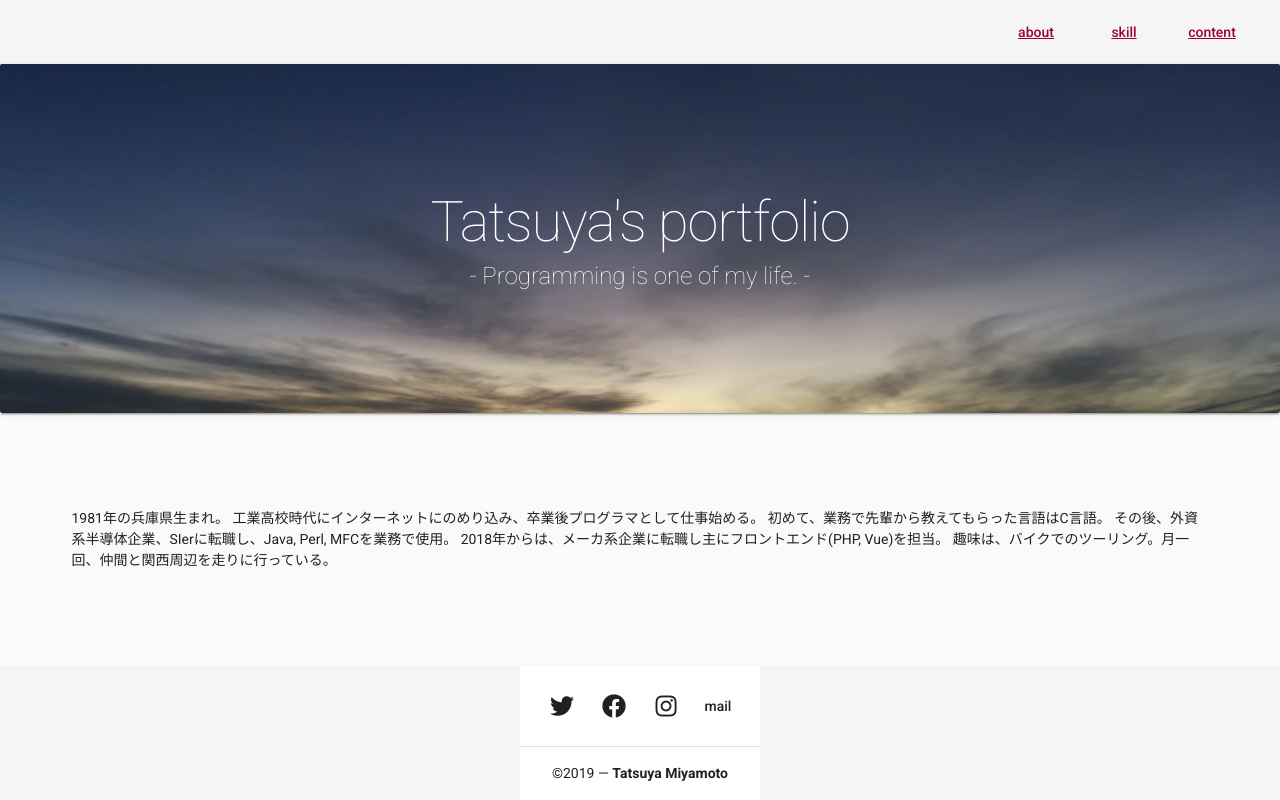
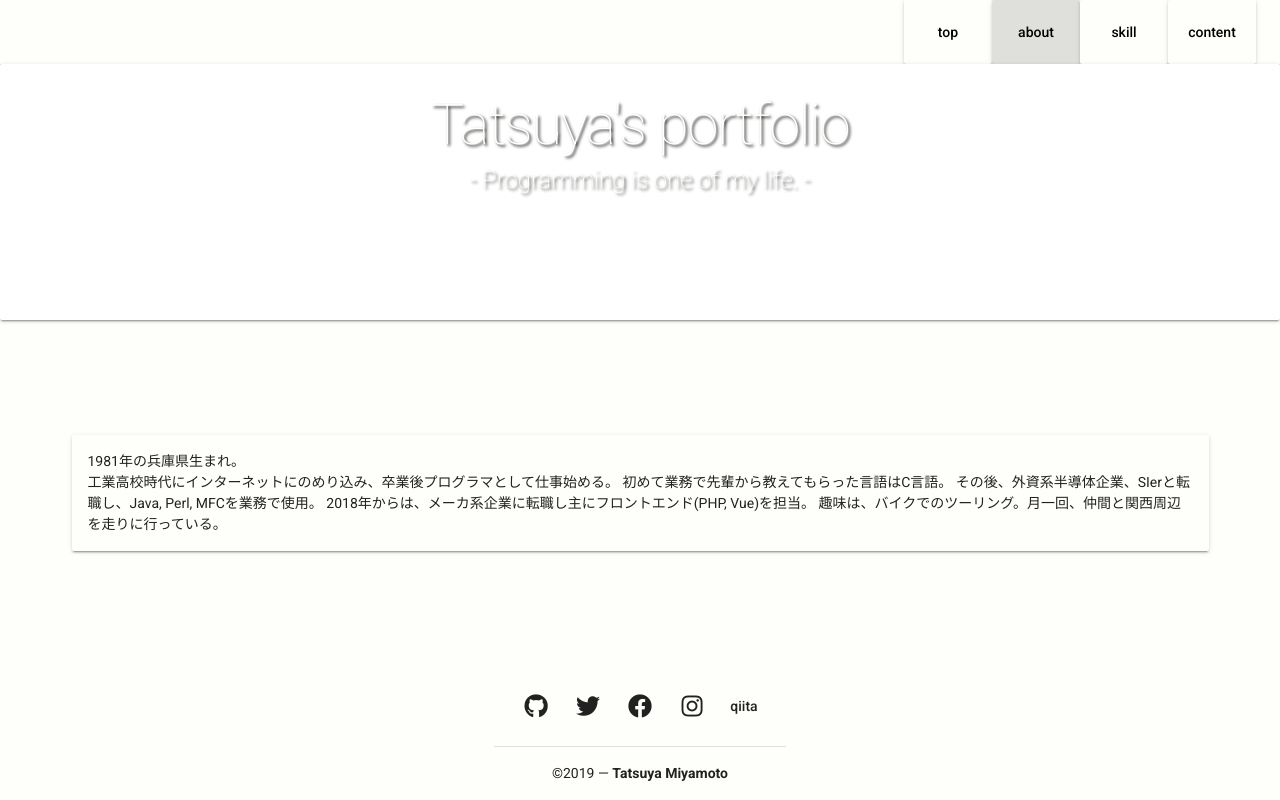
Before and after one commit to hondasports/mysite, a Vue app: page /about in a window 1280 px wide. Built offline with nearby package versions, Linux system fonts and the light colour scheme.

Commit message:
changed theme colors.

```diff
--- a/src/App.vue
+++ b/src/App.vue
@@ -1,11 +1,12 @@
 <template>
-  <v-app>
-    <v-toolbar>
+  <v-app class="primary">
+    <v-toolbar class="primary" flud>
       <v-spacer></v-spacer>
       <v-toolbar-items>
-        <v-btn flat flud><router-link to="/about">about</router-link></v-btn>
-        <v-btn flat><router-link to="/skill">skill</router-link></v-btn>
-        <v-btn flat><router-link to="/content">content</router-link></v-btn>
+        <v-btn to="/" class="primary black--text">top</v-btn>
+        <v-btn to="/about" class="primary black--text">about</v-btn>
+        <v-btn to="/skill" class="primary black--text">skill</v-btn>
+        <v-btn to="/content" class="primary black--text">content</v-btn>
       </v-toolbar-items>
     </v-toolbar>
     <top/>
--- a/src/plugins/vuetify.js
+++ b/src/plugins/vuetify.js
@@ -11,9 +11,9 @@ Vue.use(Vuetify, {
         current: 'ja'
     },
     theme: {
-        primary: '#9b0038',
-        secondary: '#71031a',
-        accent: '#630019',
-        error: '#660115'
-      }
+        primary: '#FEFEFA',
+        secondary: '#DDD8D9',
+        mainaccent: '#D55A2E',
+        subaccent: '#E16565'
+    }
 })
--- a/src/views/About.vue
+++ b/src/views/About.vue
@@ -1,10 +1,16 @@
 <template>
-  <div class="about">
-    1981年の兵庫県生まれ。
-    工業高校時代にインターネットにのめり込み、卒業後プログラマとして仕事始める。
-    初めて、業務で先輩から教えてもらった言語はC言語。
-    その後、外資系半導体企業、SIerに転職し、Java, Perl, MFCを業務で使用。
-    2018年からは、メーカ系企業に転職し主にフロントエンド(PHP, Vue)を担当。
-    趣味は、バイクでのツーリング。月一回、仲間と関西周辺を走りに行っている。
-  </div>
+  <v-layout>
+    <v-flex>
+      <v-card class="primary">
+        <v-card-text>
+          <div>1981年の兵庫県生まれ。</div>
+          工業高校時代にインターネットにのめり込み、卒業後プログラマとして仕事始める。
+          初めて業務で先輩から教えてもらった言語はC言語。
+          その後、外資系半導体企業、SIerと転職し、Java, Perl, MFCを業務で使用。
+          2018年からは、メーカ系企業に転職し主にフロントエンド(PHP, Vue)を担当。
+          趣味は、バイクでのツーリング。月一回、仲間と関西周辺を走りに行っている。
+        </v-card-text>
+      </v-card>
+    </v-flex>
+  </v-layout>
 </template>
--- a/src/views/Bottom.vue
+++ b/src/views/Bottom.vue
@@ -1,12 +1,13 @@
 <template>
-  <v-footer height="auto">
+  <v-footer class="primary" height="auto">
     <v-layout justify-center>
-      <v-card  flat tile class="text-xs-center">
+      <v-card  flat tile class="text-xs-center primary">
         <v-card-text>
+          <v-btn icon href="https://github.com/hondasports"><v-icon>fab fa-github</v-icon></v-btn>
           <v-btn icon href="https://twitter.com/hondasports8"><v-icon>fab fa-twitter</v-icon></v-btn>
           <v-btn icon href="https://www.facebook.com/miyamoto.tatsuya"><v-icon>fab fa-facebook</v-icon></v-btn>
           <v-btn icon href="https://www.instagram.com/hondasports/"><v-icon>fab fa-instagram</v-icon></v-btn>
-          <v-btn icon>mail</v-btn>
+          <v-btn icon href="https://qiita.com/hondasports8">qiita</v-btn>
         </v-card-text>
         <v-divider/>
         <v-card-text>
--- a/src/views/Content.vue
+++ b/src/views/Content.vue
@@ -1,10 +1,6 @@
 <template>
   <v-layout>
     <v-flex>
-    twitter: @hondasports8
-    facebook:
-    github:
-    qiita:
     </v-flex>
   </v-layout>
 </template>
--- a/src/views/Index.vue
+++ b/src/views/Index.vue
@@ -1,12 +1,12 @@
 <template>
   <v-layout>
     <v-flex>
-      <v-card flat>
+      <v-card class="primary">
         <v-card-title>
-          Programming is one of my life...
+          Programming is one of my life
         </v-card-title>
-        <v-card-text>
-          プログラミングは人生の一部と書いたのは、
+        <v-card-text >
+          <div>プログラミングは人生の一部。</div>
           昔異業種への転職も含めて考えていた時に友人からもらったスマホアプリの開発をしている時がありました。
           調べならが徐々にできて行くアプリに楽しさを覚え、それ以来プログラミングが楽しい事、人生の一部になりました。
           そんな気持ちをサブタイトルに込めています。
@@ -19,7 +19,7 @@
 <script>
 
 export default {
-  name: 'App',
+  name: 'index',
   components: {
   },
   data () {
--- a/src/views/Skill.vue
+++ b/src/views/Skill.vue
@@ -1,14 +1,58 @@
 <template>
   <v-layout>
     <v-flex>
-    Python (個人開発で使用)
-    HTML
-    Javascript
-    CSS
-    Vue
-    C (MFC含む)
-    Perl
-    Java
+      <v-card v-for="(skill, index) in skills">
+        <v-card-title class="secondary">
+          {{ skill.lang }}
+        </v-card-title>
+        <v-card-text>
+          {{ skill.desc }}
+        </v-card-text>
+      </v-card>
     </v-flex>
   </v-layout>
 </template>
+
+<script>
+
+export default {
+  name: 'App',
+  components: {
+  },
+  data () {
+    return {
+      skills: [
+        {
+          lang: 'Java',
+          span: '',
+          desc: '業務系アプリケーションのバックエンドを担当。DBはOracle, MySQL, PostgreSQLとやり取りをしていた。最後に使用したときはguavaを使いJ2EEでAPIを構築していた。この時JUnitを本格的に使用。'
+        },
+        {
+          lang: 'C, MFC',
+          span: '',
+          desc: '解析アプリケーションの保守で使用。C#と接続するためにCRLを使ったりもしていた。'
+        },
+        {
+          lang: 'PHP, Vue',
+          span: '現在使っている言語。割合としては半々。',
+          desc: ''
+        },
+        {
+          lang: 'Perl',
+          span: '',
+          desc: '外資系半導体企業の時に使用。テキスト操作で威力を発揮するので、今でも時々使用。',
+        },
+        {
+          lang: 'Python',
+          span: '',
+          desc: '解析アプリケーション保守時の要素開発案件で出会った言語。この時、djangoに出会いフルスタックフレームワークの力を実感。これがきっかけで個人開発もpythonでした。'
+        }
+      ]
+    }
+  }
+}
+
+</script>
+
+<style lang="scss">
+</style>
--- a/src/views/Top.vue
+++ b/src/views/Top.vue
@@ -2,12 +2,12 @@
   <v-layout>
     <v-flex>
       <v-card>
-        <v-img :src="require('@/assets/image/IMG_20181123_171355_865_1.jpg')">
+        <v-img :src="require('@/assets/image/header.png')">
         <v-container fill-height fluid>
-          <v-layout fill-height align-center>
+          <v-layout fill-height align-top>
             <v-flex xs12 flexbox text-xs-center>
-              <div class="white--text display-3 font-weight-thin">Tatsuya's portfolio</div>
-              <div class="white--text headline font-weight-thin">- Programming is one of my life. -</div>
+              <div class="white--text display-3 font-weight-thin"><span class="header-text-shadow">Tatsuya's portfolio</span></div>
+              <div class="white--text headline font-weight-thin"><span class="header-text-shadow">- Programming is one of my life. -</span></div>
               </v-flex>
           </v-layout>
         </v-container>
@@ -16,3 +16,9 @@
     </v-flex>
   </v-layout>
 </template>
+
+<style scoped>
+  .header-text-shadow {
+    text-shadow:2px 2px 3px #1a1813;;
+  }
+</style>
```
Also changed, not shown: src/assets/image/header.png (added).
